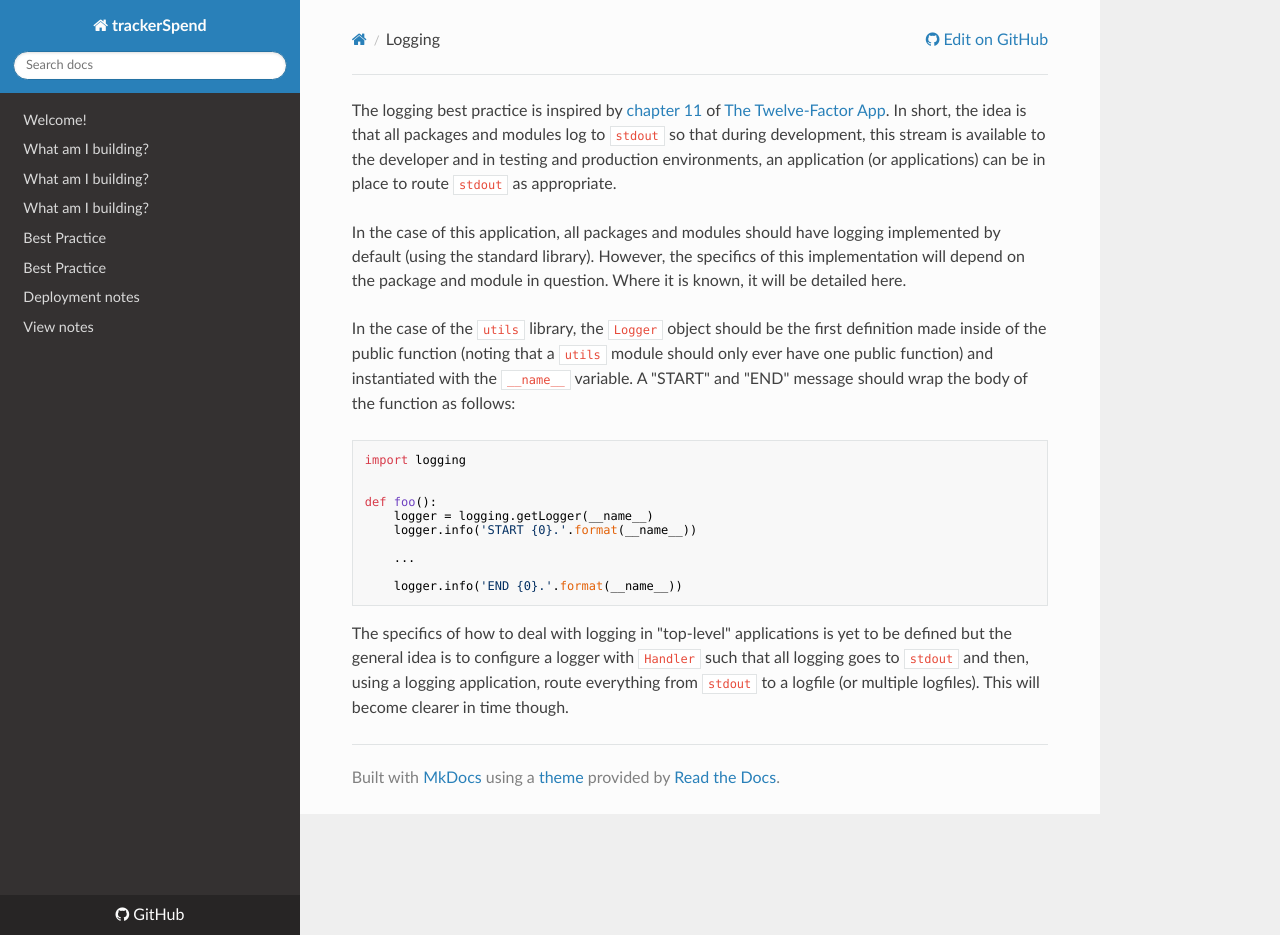
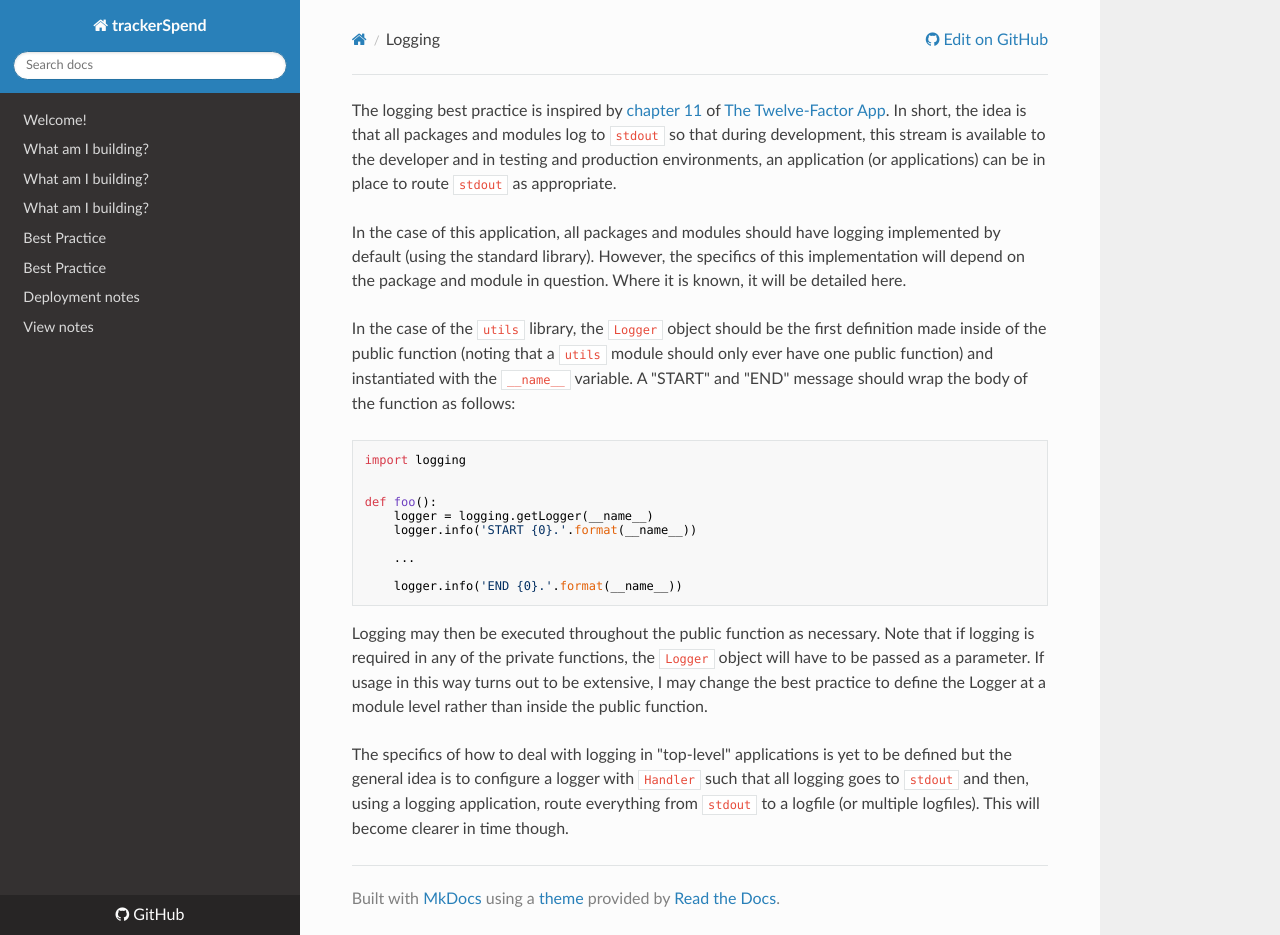
Before and after one commit to jdgillespie91/deprecated-trackerSpend, an MkDocs documentation site: the page built from docs/best_practice/logging.md, in a window 1280 px wide and 935 px high. Built offline with MkDocs 1.6.1, drawn with Linux system fonts in a browser that asks for light colours; nearby versions of some CDN libraries; old or Windows-style settings are respelled for this version of MkDocs.

Commit message:
Add best practice for logging in public function

````diff
--- a/docs/best_practice/logging.md
+++ b/docs/best_practice/logging.md
@@ -15,5 +15,6 @@ def foo():
 
     logger.info('END {0}.'.format(__name__))
 ```
+Logging may then be executed throughout the public function as necessary. Note that if logging is required in any of the private functions, the ```Logger``` object will have to be passed as a parameter. If usage in this way turns out to be extensive, I may change the best practice to define the Logger at a module level rather than inside the public function.
 
 The specifics of how to deal with logging in "top-level" applications is yet to be defined but the general idea is to configure a logger with ```Handler``` such that all logging goes to ```stdout``` and then, using a logging application, route everything from ```stdout``` to a logfile (or multiple logfiles). This will become clearer in time though.
````
